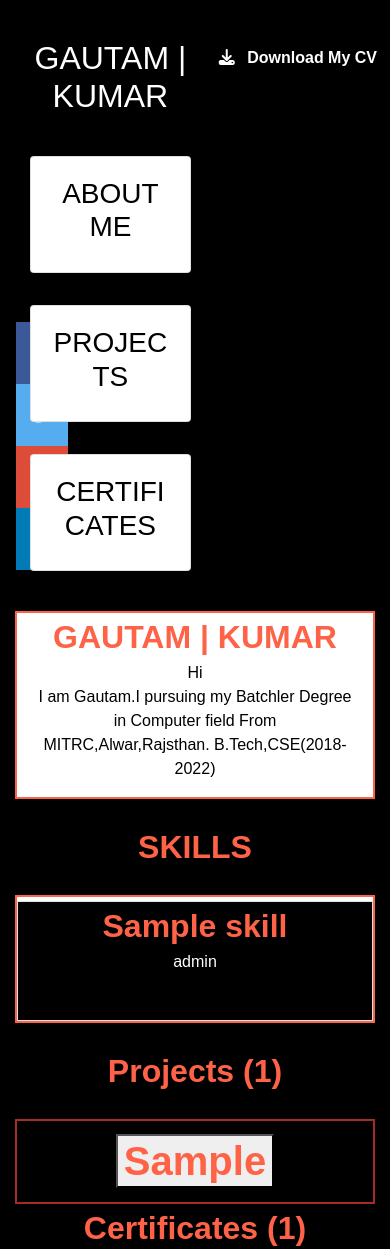
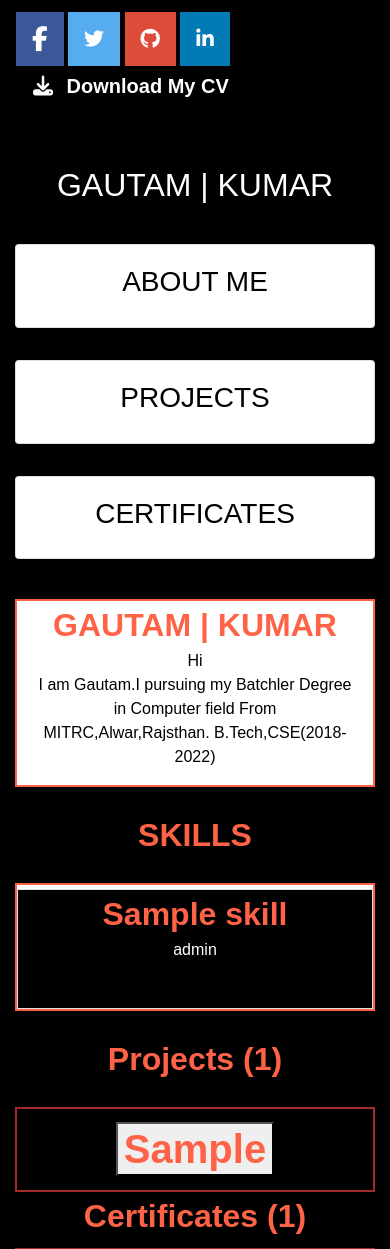
Before and after one commit to GK-SVG/MyPortfolio, a Django app: page / in a window 390 px wide. Shown: the top 1249 px of the page. Run offline with Django 3.2, Linux system fonts and the light colour scheme; tables that the repository leaves empty hold one stand-in row (values such as "Sample post"); grey boxes marked "Sample" are stand-in pictures; some libraries are stand-ins or nearby versions.

Commit message:
my Portfolio

```diff
--- a/static/css/style.css
+++ b/static/css/style.css
@@ -17,7 +17,6 @@ img{
     height: 2em;
     width: 2em;
 }
-
 
 
   .icon-bar a {
@@ -86,16 +85,7 @@ body {
     font-family: sans-serif;
     overflow-x: hidden;
 }
-.icon-bar {
-    position: fixed;
-    top: 50%;
-    -webkit-transform: translateY(-50%);
-    -ms-transform: translateY(-50%);
-    transform: translateY(-50%);
-  }
-
-  .icon-bar a {
-    display: block;
+.icon-bar a {
     text-align: center;
     padding: 16px;
     transition: all 0.3s ease;
--- a/templates/myapp/index.html
+++ b/templates/myapp/index.html
@@ -28,14 +28,12 @@
         <a href="https://github.com/GK-SVG" class="github"><i class="fa fa-github"></i></a>
         <a href="https://www.linkedin.com/in/gautam-kumar-3b328b18b/" class="linkedin"><i
                 class="fa fa-linkedin"></i></a>
+                <a class="btn" href="{{mycv.mycv.url}}" download style="text-decoration: none; color:white;">
+                    <i class="fas fa-download mr-2"></i>
+                    <b>Download My CV</b>
+                </a>
     </div>
-    <div style="float: right;">
-        <a class="btn btn-xl btn-cv" href="{{mycv.mycv.url}}" download style="text-decoration: none; color:white;">
-            <i class="fas fa-download mr-2"></i>
-            <b>Download My CV</b>
-        </a>
-    </div>
-    <div class="container" style="margin-top:10%;">
+    <div class="container mt-5">
         <div class="row justify-content-md-center">
             <div class="col-md-12">
                 <h2 class="text-center" style="color: white;">GAUTAM | KUMAR</h2>
```
